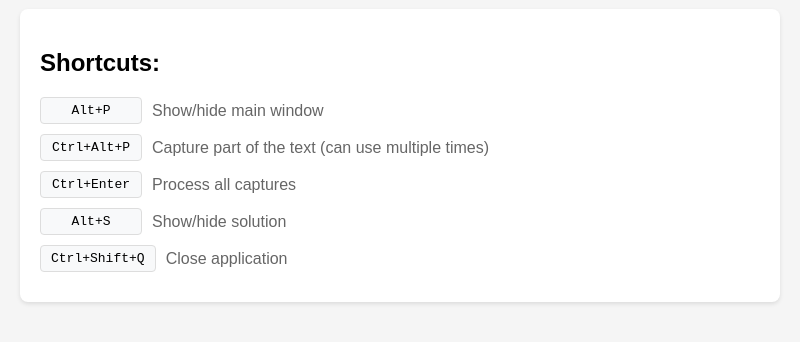
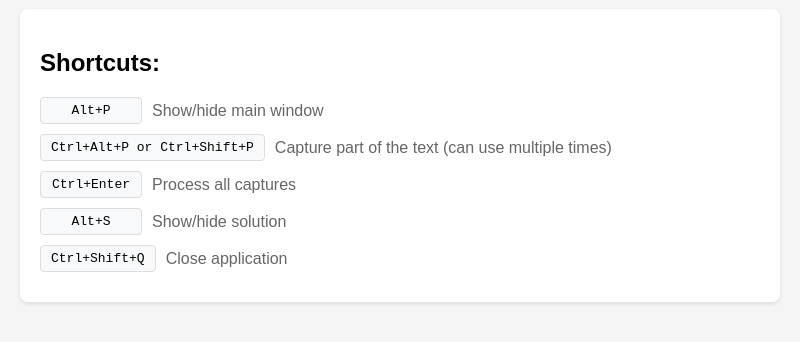
Before and after one commit to BrunoDelfim/code-solver, an Electron app: page public/index.html in a window 800 px wide. Shown: the part 128-470 px from the top of the page. Drawn offline with Linux system fonts and the light colour scheme; no server answers.

Commit message:
Updated home screen capture shortcut description

```diff
--- a/public/index.html
+++ b/public/index.html
@@ -89,7 +89,7 @@
             <div class="shortcut-description">Show/hide main window</div>
         </div>
         <div class="shortcut-row">
-            <div class="shortcut-key">Ctrl+Alt+P</div>
+            <div class="shortcut-key">Ctrl+Alt+P or Ctrl+Shift+P</div>
             <div class="shortcut-description">Capture part of the text (can use multiple times)</div>
         </div>
         <div class="shortcut-row">
```
